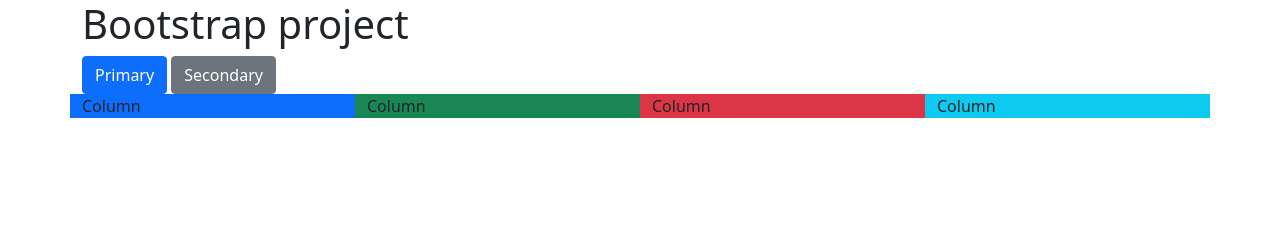
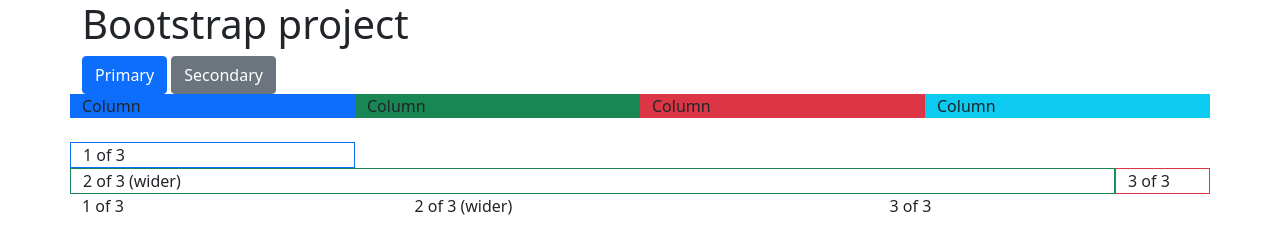
Before and after one commit to virusache/mmihaltianu, a website: page index.html in a window 1280 px wide. Drawn offline with nearby package versions, Linux system fonts and the light colour scheme.

Commit message:
added column classes

```diff
--- a/index.html
+++ b/index.html
@@ -24,7 +24,8 @@
         <button type="button" class="btn btn-primary">Primary</button>
         <button type="button" class="btn btn-secondary">Secondary</button>
     </div>
-    <div class="container">
+    <div class="container mb-4">
+
         <div class="row">
             <div class="col bg-primary">
                 Column
@@ -41,6 +42,34 @@
         </div>
     </div>
 
+    <div class="container mb-4">
+
+            <div class="row">
+              <div class="col-3 border border-primary">
+                1 of 3
+              </div>
+              <div class="col-11 border border-success">
+                2 of 3 (wider)
+              </div>
+              <div class="col-1 border border-danger">
+                3 of 3
+              </div>
+            </div>
+            <div class="row">
+              <div class="col">
+                1 of 3
+              </div>
+              <div class="col-5">
+                2 of 3 (wider)
+              </div>
+              <div class="col">
+                3 of 3
+              </div>
+          </div>
+
+    </div>
+
+
 </body>
 
 </html>
```
